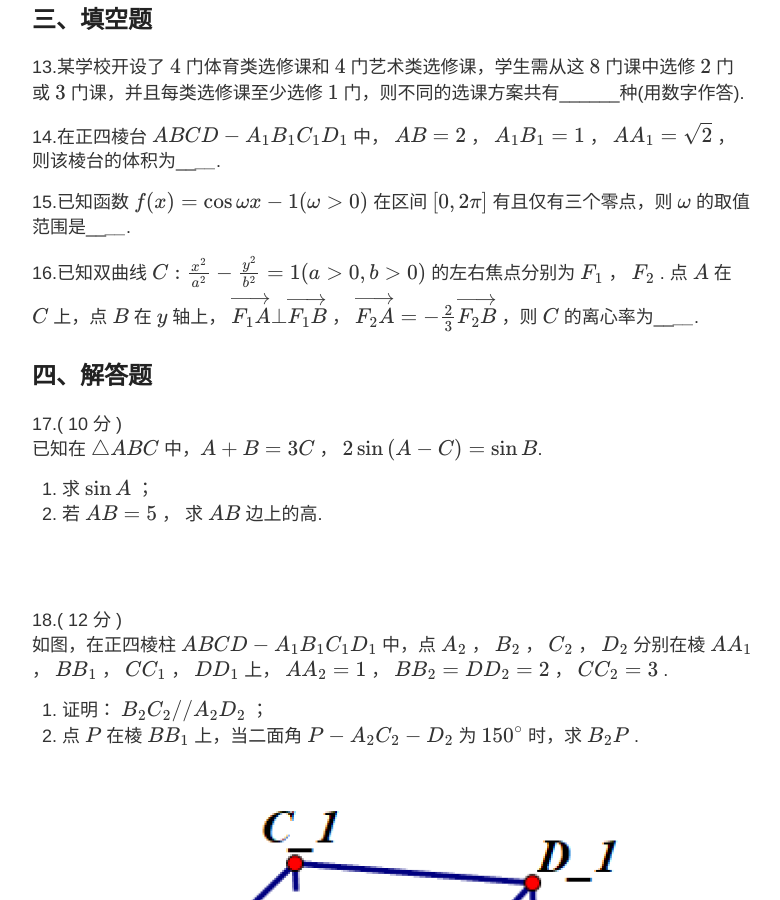
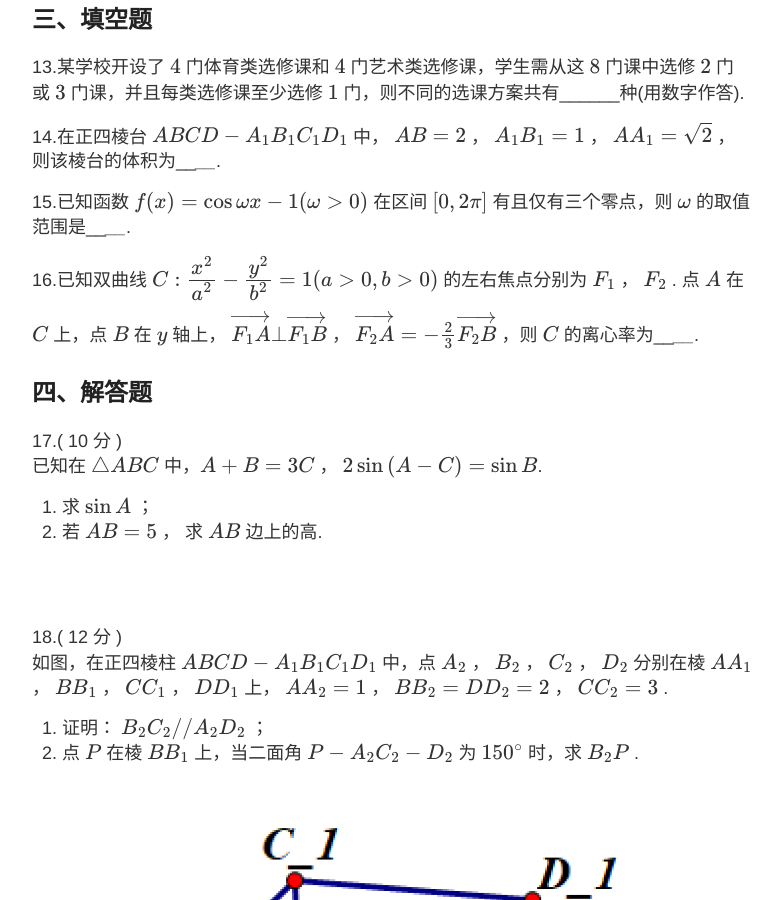
Before and after one commit to xieyuen/blog.github.io, a Jekyll site: the page built from _posts/2023-6-7-Math-Exam.md, in a window 1280 px wide and 900 px high, scrolled down 2570 px. Shown: the whole window, without its empty margins (248-1028 px from the left). Built offline with Jekyll 4.4.1, drawn with Linux system fonts in a browser that asks for light colours.

Commit message:
Update 2023-6-7-Math-Exam.md

```diff
--- a/_posts/2023-6-7-Math-Exam.md
+++ b/_posts/2023-6-7-Math-Exam.md
@@ -98,7 +98,7 @@ permalink: /posts/2023/6/2023-gk-math
 
 15.已知函数 $f(x) = \cos \omega x - 1 ( \omega > 0 ) $ 在区间 $[ 0, 2 \pi ]$ 有且仅有三个零点，则 $\omega$ 的取值范围是______.
 
-16.已知双曲线 $ C: \frac{x^2}{a^2} - \frac{y^2}{b^2} = 1 ( a > 0 , b > 0 ) $ 的左右焦点分别为 $F_1$ ， $F_2$ . 点 $A$ 在 $C$ 上，点 $B$ 在 $y$ 轴上， $ \overrightarrow{F_1 A} \bot \overrightarrow{F_1 B} $ ， $ \overrightarrow{F_2 A} = - \frac{2}{3} \overrightarrow{F_2 B} $ ，则 $C$ 的离心率为______.
+16.已知双曲线 $ C: \cfrac{x^2}{a^2} - \cfrac{y^2}{b^2} = 1 ( a > 0 , b > 0 ) $ 的左右焦点分别为 $F_1$ ， $F_2$ . 点 $A$ 在 $C$ 上，点 $B$ 在 $y$ 轴上， $ \overrightarrow{F_1 A} \bot \overrightarrow{F_1 B} $ ， $ \overrightarrow{F_2 A} = - \frac{2}{3} \overrightarrow{F_2 B} $ ，则 $C$ 的离心率为______.
 
 ## 四、解答题
 
```
